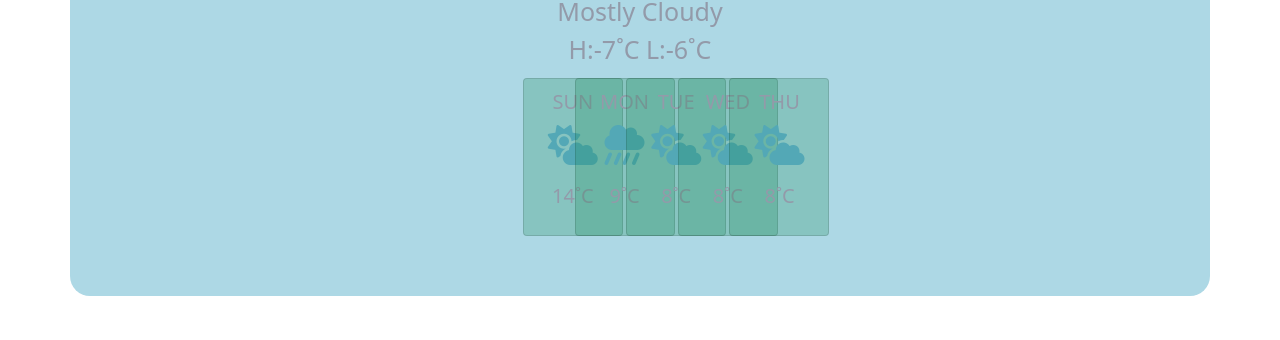
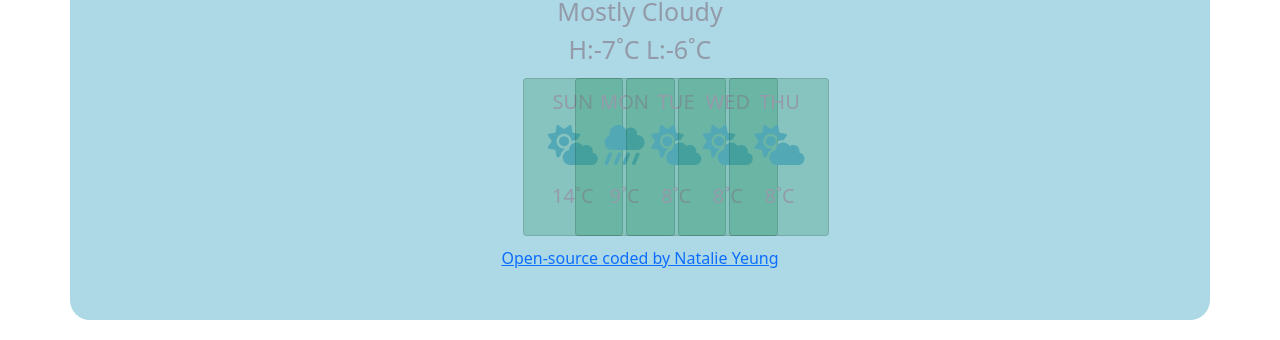
Before and after one commit to nataliey16/plus-week6-homework, a plain HTML site: page index.html in a window 1280 px wide. Shown: the part 673-1013 px from the top of the page. Before the commit the page ends 989 px from the top, so only its background shows below. Drawn offline with nearby package versions, Linux system fonts and the light colour scheme.

Commit message:
Added link to git repository

```diff
--- a/index.html
+++ b/index.html
@@ -118,6 +118,7 @@
           </div>
         </div>
       </div>
+      <a href="https://github.com/nataliey16/plus-week6-homework" target="_blank" alt="Link to Git Repository" class="git-repository-link">Open-source coded by Natalie Yeung</a>
     </div>
     <script src="src/script.js"></script>
   </body>
--- a/src/styles.css
+++ b/src/styles.css
@@ -160,3 +160,9 @@ span {
   padding: 0px 30px;
   border: 50px;
 }
+
+.git-repository-link {
+  text-align: center;
+  display: block;
+  margin: 0 auto;
+}
```
